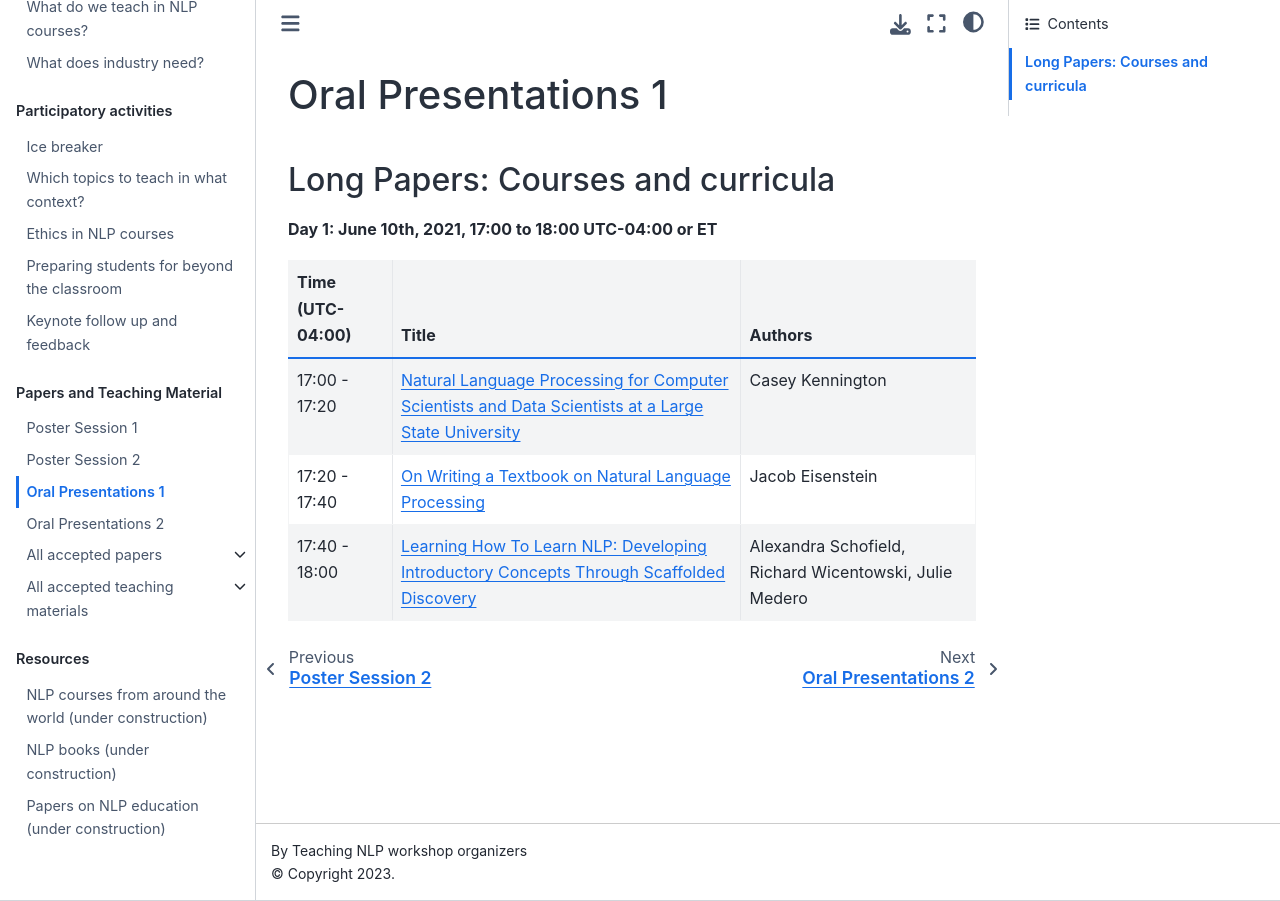
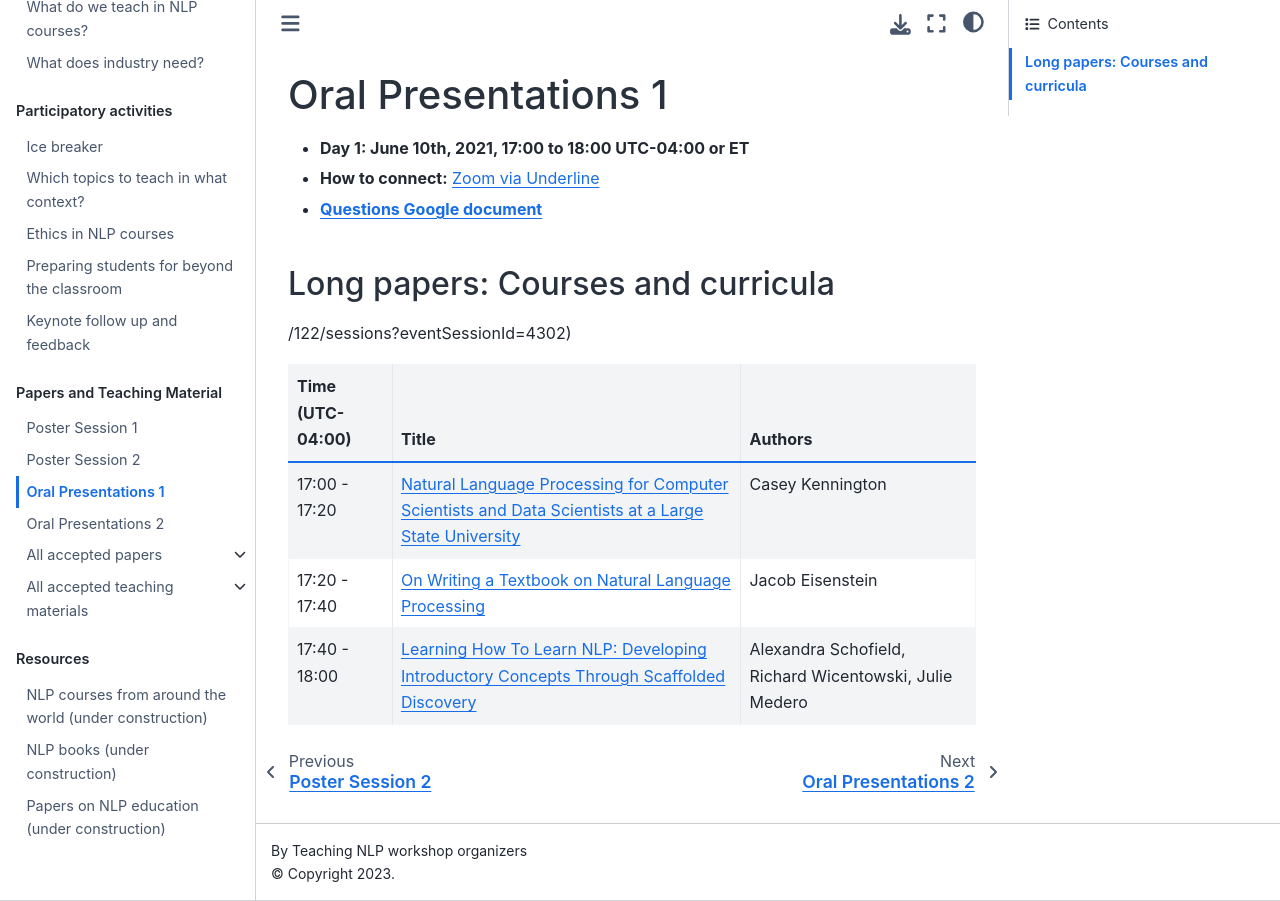
Before and after one commit to TeachingNLP/workshop-book, a Jupyter Book: the page built from oral-talks/talk1.md, in a window 1280 px wide. Built offline with Jupyter Book 1.0.4 settings and Sphinx 7.4.7 and the Sphinx Book theme 1.1.4, drawn with Linux system fonts in a browser that asks for light colours.

Commit message:
adding questions google docs

```diff
--- a/oral-talks/talk1.md
+++ b/oral-talks/talk1.md
@@ -1,8 +1,13 @@
 # Oral Presentations 1
 
-## Long Papers: Courses and curricula
+- **Day 1: June 10th, 2021, 17:00 to 18:00 UTC-04:00 or ET**
+- **How to connect:** [Zoom via Underline](https://underline.io/events/122/sessions?eventSessionId=4302)
+- [**Questions Google document**](https://docs.google.com/document/d/12R6mNvjhkTIVLCvBe_NWOU8RQ82z8ia8qBpd6pa1UGM/edit?usp=sharing)
 
-**Day 1: June 10th, 2021, 17:00 to 18:00 UTC-04:00 or ET**
+
+## Long papers: Courses and curricula
+
+/122/sessions?eventSessionId=4302)
 
 | Time (UTC-04:00) | Title              |     Authors                          |
 | :---------------- | :---------------- | :------------------------------   |
```
Also changed, not shown: keynotes/ines_montani.md (+1 -0 lines), keynotes/jason_eisner.md (+1 -0 lines), oral-talks/talk2.md (+4 -2 lines), panels/core-concepts.md (+1 -1 lines), panels/industry.md (+5 -0 lines).
